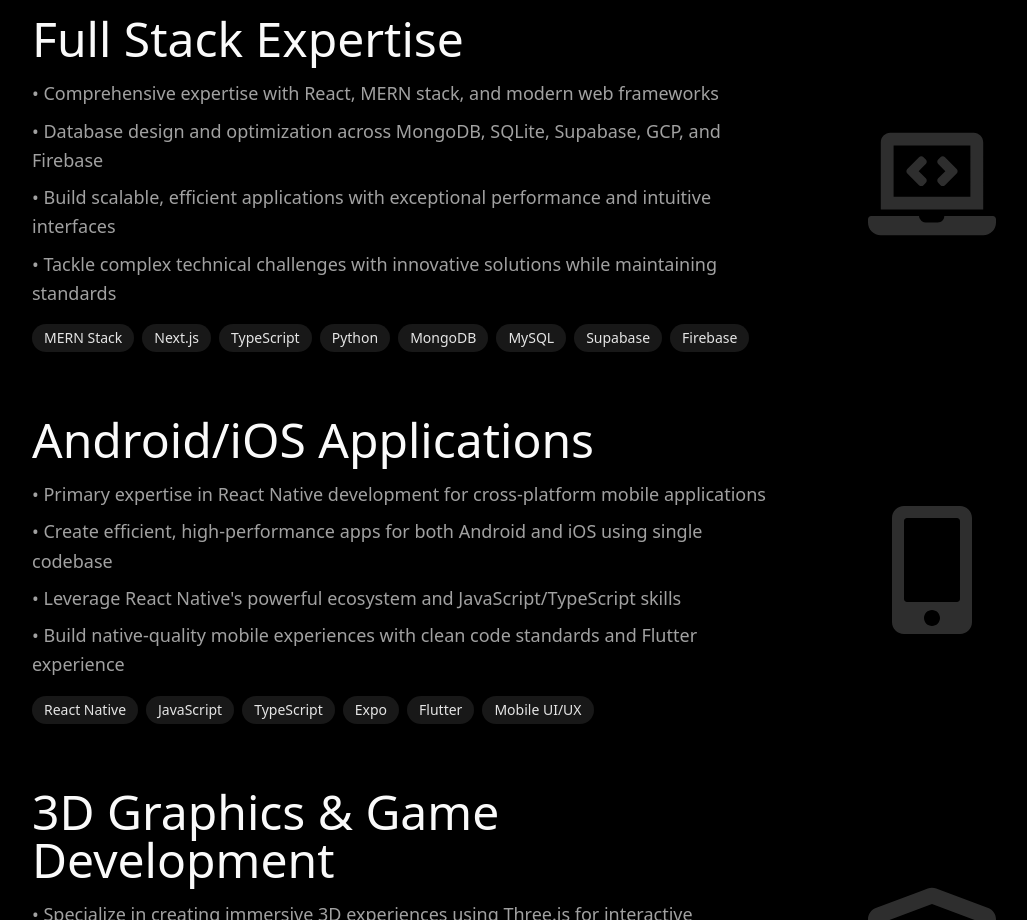
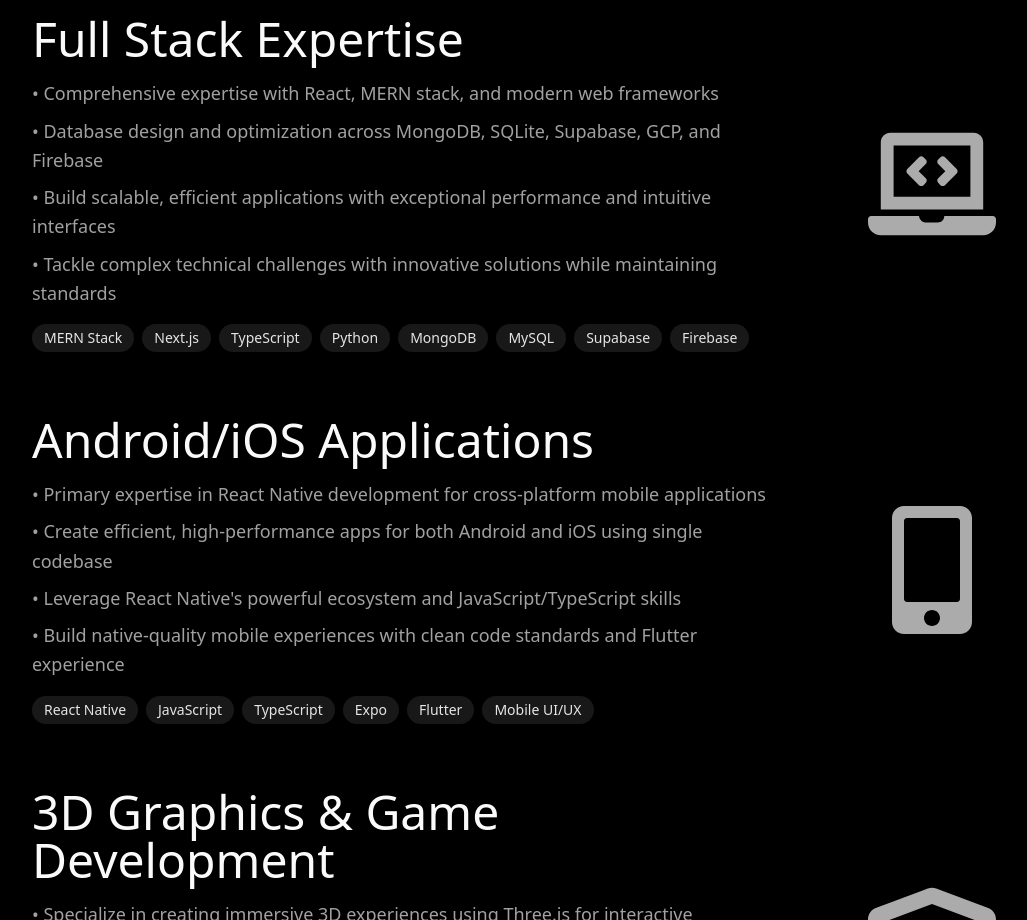
Before and after one commit to NafisRayan/NafisRayan-Portfolio, a Next.js app: page / in a window 1280 px wide. Shown: the part 11080-12000 px from the top of the page, without its empty margins (96-1123 px from the left). Built offline with nearby package versions, Linux system fonts and the light colour scheme.

Commit message:
fix: increase icon opacity in SkillsSection for better visibility

```diff
--- a/src/components/skills-section.tsx
+++ b/src/components/skills-section.tsx
@@ -43,7 +43,7 @@
               </div>
             </div>
             <div className="flex items-center justify-center md:w-1/4">
-              <FaLaptopCode className="text-primary text-7xl sm:text-8xl md:text-9xl opacity-20" />
+              <FaLaptopCode className="text-primary text-7xl sm:text-8xl md:text-9xl opacity-75" />
             </div>
           </div>
 
@@ -71,7 +71,7 @@
               </div>
             </div>
             <div className="flex items-center justify-center md:w-1/4">
-              <FaMobileAlt className="text-primary text-7xl sm:text-8xl md:text-9xl opacity-20" />
+              <FaMobileAlt className="text-primary text-7xl sm:text-8xl md:text-9xl opacity-75" />
             </div>
           </div>
 
@@ -98,7 +98,7 @@
               </div>
             </div>
             <div className="flex items-center justify-center md:w-1/4">
-              <FaCube className="text-primary text-7xl sm:text-8xl md:text-9xl opacity-20" />
+              <FaCube className="text-primary text-7xl sm:text-8xl md:text-9xl opacity-75" />
             </div>
           </div>
 
@@ -126,7 +126,7 @@
               </div>
             </div>
             <div className="flex items-center justify-center md:w-1/4">
-              <FaBrain className="text-primary text-7xl sm:text-8xl md:text-9xl opacity-20" />
+              <FaBrain className="text-primary text-7xl sm:text-8xl md:text-9xl opacity-75" />
             </div>
           </div>
         </div>
```
